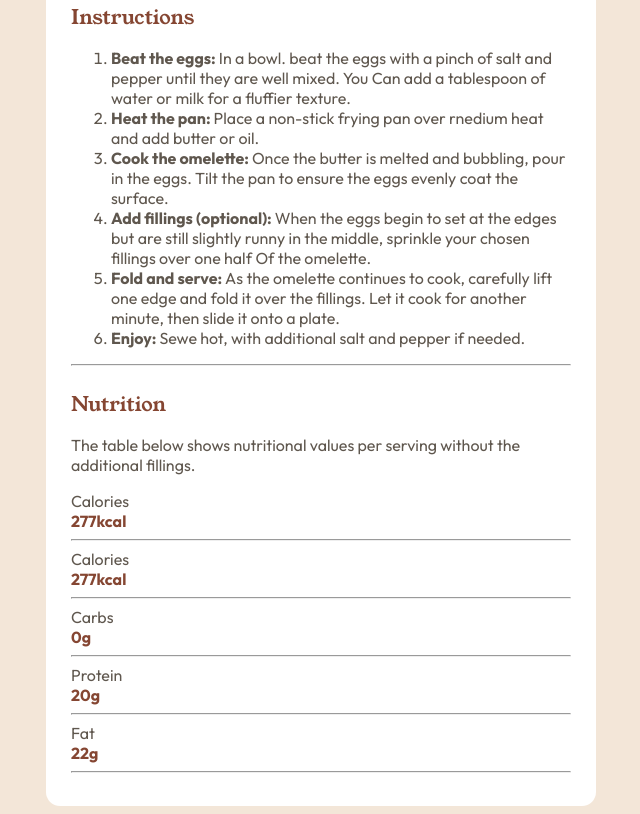
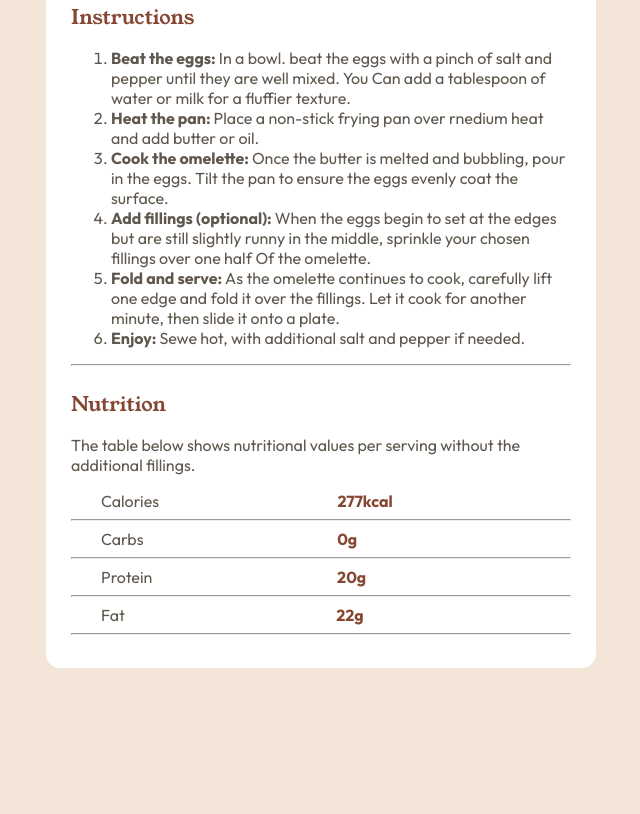
Before and after one commit to ylamik/front-end-mentor-practice, a plain HTML site: page recipe-page.html in a window 1280 px wide. Shown: the part 846-1660 px from the top of the page, without its empty margins (319-959 px from the left). After the commit the page ends 1522 px from the top, so only its background shows below. Drawn offline with Linux system fonts and the light colour scheme; a web font is replaced by a local one.

Commit message:
Fix Nutrition table alignment

```diff
--- a/recipe-page.html
+++ b/recipe-page.html
@@ -88,29 +88,28 @@
             <h2 class="nutrition-title">Nutrition</h2>
             <p class="desc">The table below shows nutritional values per serving without the additional fillings.</p>
             <div class="nutritional-values">
-                <div class="nutri-one">
+                <div class="nutri">
                     <div class="calories">Calories</div>
                     <div class="value-one">277kcal</div>
+                    <div class="extra"></div>
                 </div>
                 <hr>
-                <div class="nutri-one">
-                    <div class="calories">Calories</div>
-                    <div class="value-one">277kcal</div>
+                <div class="nutri">
+                    <div class="carbs">Carbs</div>
+                    <div class="value-two">0g</div>
+                    <div class="extra"></div>
                 </div>
                 <hr>
-                <div class="nutri-two">
-                    <div class="carbs">Carbs</div>
-                    <div class="value-two">0g</div>
+                <div class="nutri">
+                    <div class="protein">Protein</div>
+                    <div class="value-three">20g</div>
+                    <div class="extra"></div>
                 </div>
                 <hr>
-                <div class="nutri-three">
-                    <div class="protein">Protein</div>
-                    <div class="value-three">20g</div>
-                </div>
-                <hr>
-                <div class="nutri-four">
+                <div class="nutri">
                     <div class="fat">Fat</div>
                     <div class="value-four">22g</div>
+                    <div class="extra"></div>
                 </div>
                 <hr>
 
--- a/styles/recipe.css
+++ b/styles/recipe.css
@@ -44,3 +44,17 @@ body{
     color:hsl(14, 45%, 36%);
     font-weight: 700;
 }
+
+.nutri{
+    display: flex;
+    justify-content:space-between;
+    margin-left: 30px;
+}
+
+.value-two,.value-three{
+    margin-left: -20px;
+}
+
+.value-four{
+    margin-left: 4px;
+}
```
